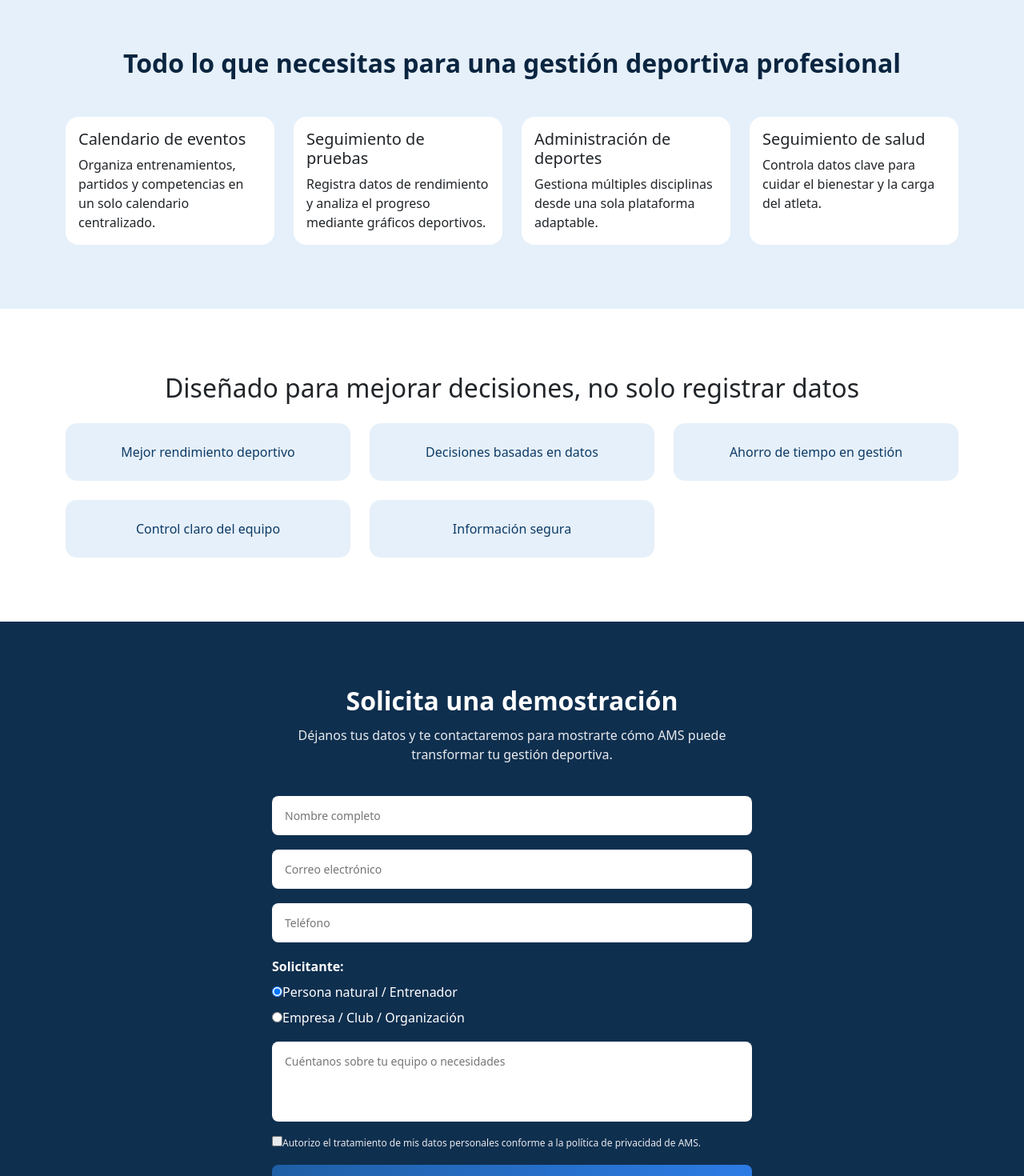
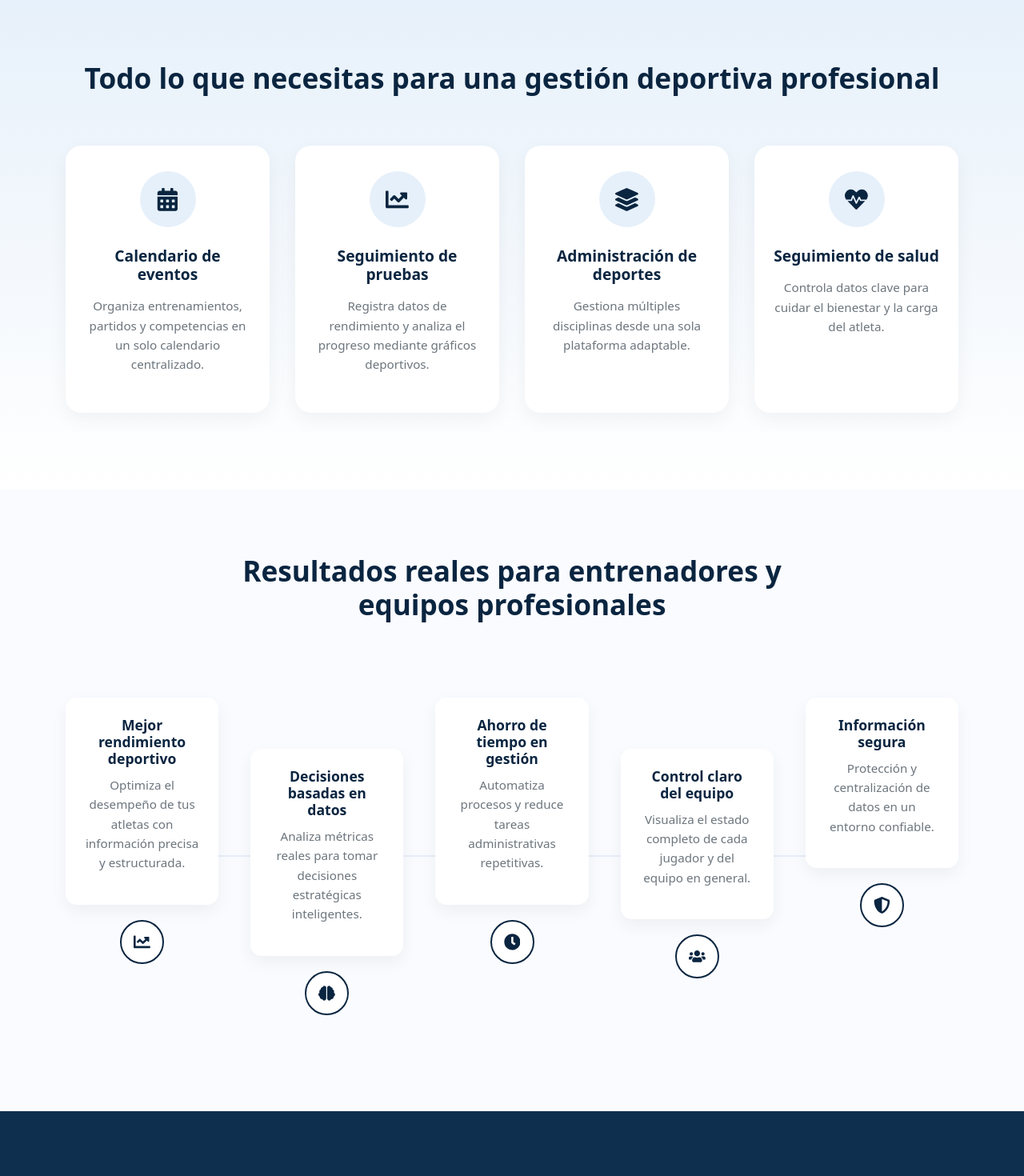
Before and after one commit to Juanes2192/FenixHealth, a React (Vite) app in the folder client/: page / in a window 1280 px wide. Shown: the part 780-2250 px from the top of the page at 80% size. Built offline with nearby package versions, Linux system fonts and the light colour scheme; no server answers.

Commit message:
Landing....

```diff
--- a/client/src/pages/public/landing/Benefits.jsx
+++ b/client/src/pages/public/landing/Benefits.jsx
@@ -1,32 +1,68 @@
-import { Container, Row, Col } from "react-bootstrap";
+import {
+  FaChartLine,
+  FaBrain,
+  FaClock,
+  FaUsers,
+  FaShieldAlt,
+} from "react-icons/fa";
 import styles from "./Benefits.module.css";
 
 export default function Benefits() {
   const benefits = [
-        "Mejor rendimiento deportivo",
-        "Decisiones basadas en datos",
-        "Ahorro de tiempo en gestión",
-        "Control claro del equipo",
-        "Información segura",
+    {
+      icon: <FaChartLine />,
+      title: "Mejor rendimiento deportivo",
+      text: "Optimiza el desempeño de tus atletas con información precisa y estructurada.",
+    },
+    {
+      icon: <FaBrain />,
+      title: "Decisiones basadas en datos",
+      text: "Analiza métricas reales para tomar decisiones estratégicas inteligentes.",
+    },
+    {
+      icon: <FaClock />,
+      title: "Ahorro de tiempo en gestión",
+      text: "Automatiza procesos y reduce tareas administrativas repetitivas.",
+    },
+    {
+      icon: <FaUsers />,
+      title: "Control claro del equipo",
+      text: "Visualiza el estado completo de cada jugador y del equipo en general.",
+    },
+    {
+      icon: <FaShieldAlt />,
+      title: "Información segura",
+      text: "Protección y centralización de datos en un entorno confiable.",
+    },
   ];
 
   return (
     <section id="beneficios" className={styles.section}>
-            <Container>
-                <h2 className={`${styles.title} text-center mb-4`}>
-                    Diseñado para mejorar decisiones, no solo registrar datos
-                </h2>
+      <div className="container">
+        <div className={styles.header}>
+          <h2>Resultados reales para entrenadores y equipos profesionales</h2>
+        </div>
 
-                <Row className="g-4">
-                    {benefits.map((benefit, index) => (
-                        <Col md={4} key={index}>
-                            <div className={styles.box}>
-                                {benefit}
+        <div className={styles.timeline}>
+          {benefits.map((item, index) => (
+            <div
+              key={index}
+              className={`${styles.item} ${
+                index % 2 === 0 ? styles.top : styles.bottom
+              }`}
+            >
+              <div className={styles.content}>
+                <h3>{item.title}</h3>
+                <p>{item.text}</p>
               </div>
-                        </Col>
+
+              <div className={styles.node}>
+                {item.icon}
+              </div>
+            </div>
           ))}
-                </Row>
-            </Container>
+        </div>
+      </div>
     </section>
   );
 }
--- a/client/src/pages/public/landing/Benefits.module.css
+++ b/client/src/pages/public/landing/Benefits.module.css
@@ -1,13 +1,165 @@
 .section {
   padding: 5rem 0;
-  background-color: #ffffff;
+  background: #f9fbff;
 }
 
-.box {
-  background-color: var(--blue-light);
+/* =========================
+   HEADER
+========================= */
+
+.header {
+  text-align: center;
+  margin-bottom: 3.5rem;
+}
+
+.header h2 {
+  font-size: 2.2rem;
+  font-weight: 700;
+  color: var(--blue-dark);
+  max-width: 750px;
+  margin: 0 auto;
+}
+
+/* =========================
+   TIMELINE WRAPPER
+========================= */
+
+.timeline {
+  position: relative;
+  display: flex;
+  justify-content: space-between;
+  align-items: flex-start;
+  gap: 2.5rem; /* más aire lateral */
+  padding: 2.5rem 0;
+}
+
+/* Línea horizontal central (más sutil) */
+.timeline::before {
+  content: "";
+  position: absolute;
+  top: 50%;
+  left: 0;
+  width: 100%;
+  height: 2px; /* más fina */
+  background: #e5edf7; /* más suave */
+  transform: translateY(-50%);
+  z-index: 0;
+}
+
+/* =========================
+   ITEM
+========================= */
+
+.item {
+  position: relative;
+  flex: 1;
+  text-align: center;
+  z-index: 1;
+  display: flex;
+  flex-direction: column;
+  align-items: center;
+}
+
+/* Alternancia arriba / abajo */
+.top {
+  justify-content: flex-start;
+}
+
+.bottom {
+  justify-content: flex-end;
+  margin-top: 4rem; /* más contraste zig-zag */
+}
+
+/* =========================
+   NODE (ICONO CIRCULAR)
+========================= */
+
+.node {
+  width: 55px;
+  height: 55px;
+  background: #ffffff;
+  border: 2px solid var(--blue-dark);
+  border-radius: 50%;
+  display: flex;
+  align-items: center;
+  justify-content: center;
+  font-size: 1.3rem;
+  color: var(--blue-dark);
+  margin-top: 1.2rem;
+  transition: all 0.3s ease;
+  z-index: 2;
+}
+
+.node:hover {
+  background: var(--blue-dark);
+  color: #ffffff;
+  transform: scale(1.08);
+}
+
+/* =========================
+   CONTENT BOX
+========================= */
+
+.content {
+  background: #ffffff;
   padding: 1.5rem;
   border-radius: 14px;
-  text-align: center;
-  font-weight: 500;
-  color: var(--blue-medium);
+  box-shadow: 0 8px 20px rgba(0, 0, 0, 0.05);
+  max-width: 300px; /* más ancho */
+  transition: all 0.3s ease;
 }
+
+.content:hover {
+  transform: translateY(-6px);
+  box-shadow: 0 15px 30px rgba(0, 0, 0, 0.08);
+}
+
+.content h3 {
+  font-size: 1.1rem;
+  font-weight: 600;
+  color: var(--blue-dark);
+  margin-bottom: 0.6rem;
+}
+
+.content p {
+  font-size: 0.95rem;
+  color: #6c757d;
+  line-height: 1.6;
+}
+
+/* =========================
+   RESPONSIVE (VERTICAL TIMELINE)
+========================= */
+
+@media (max-width: 992px) {
+  .timeline {
+    flex-direction: column;
+    align-items: center;
+    gap: 3rem;
+  }
+
+  /* Línea vertical */
+  .timeline::before {
+    width: 2px;
+    height: 100%;
+    left: 50%;
+    top: 0;
+    transform: translateX(-50%);
+  }
+
+  .item {
+    margin-bottom: 2rem;
+  }
+
+  .bottom {
+    margin-top: 0;
+  }
+
+  .content {
+    max-width: 100%;
+  }
+
+  .node {
+    margin-top: 1rem;
+  }
+}
--- a/client/src/pages/public/landing/CTA.jsx
+++ b/client/src/pages/public/landing/CTA.jsx
@@ -18,6 +18,8 @@ const CTA = () => {
 
   const handleChange = (e) => {
     const { name, value, type, checked } = e.target;
+
+    setResponseMessage(null);
 
     setForm((prev) => ({
       ...prev,
@@ -60,14 +62,17 @@ const CTA = () => {
         acceptPolicy: false,
       });
     } catch (error) {
-      setResponseMessage("Error al enviar la solicitud.");
+      setResponseMessage(
+        error.response?.data?.message ||
+        "Error al enviar la solicitud."
+      );
     } finally {
       setLoading(false);
     }
   };
 
   return (
-    <section className={styles.ctaSection}>
+    <section id="contacto" className={styles.ctaSection}>
       <div className={styles.wrapper}>
         <h2 className={styles.title}>Solicita una demostración</h2>
 
@@ -87,6 +92,8 @@ const CTA = () => {
             required
           />
 
+          {/* EMAIL + PHONE EN MISMA LÍNEA */}
+          <div className={styles.row}>
             <input
               className={styles.input}
               type="email"
@@ -99,12 +106,13 @@ const CTA = () => {
 
             <input
               className={styles.input}
-            type="text"
+              type="tel"
               name="phone"
               placeholder="Teléfono"
               value={form.phone}
               onChange={handleChange}
             />
+          </div>
 
           {/* SOLICITANTE */}
           <div className={styles.radioGroup}>
--- a/client/src/pages/public/landing/CTA.module.css
+++ b/client/src/pages/public/landing/CTA.module.css
@@ -1,3 +1,7 @@
+/* ==============================
+   CTA SECTION
+================================ */
+
 .ctaSection {
   background: #0f2f4f;
   padding: 80px 20px;
@@ -20,6 +24,10 @@
   opacity: 0.9;
 }
 
+/* ==============================
+   FORM
+================================ */
+
 .form {
   margin-top: 40px;
   display: flex;
@@ -27,25 +35,52 @@
   gap: 18px;
 }
 
-/* Inputs */
+/* ==============================
+   ROW (Email + Phone)
+================================ */
 
-.input {
+.row {
+  display: flex;
+  gap: 16px;
+}
+
+.row .input:first-child {
+  flex: 1.2;
+}
+
+.row .input:last-child {
+  flex: 0.8;
+}
+
+/* ==============================
+   INPUTS
+================================ */
+
+.input,
+.textarea {
   padding: 14px 16px;
   border-radius: 8px;
-  border: none;
+  border: 1px solid #d0d7e2;
   font-size: 14px;
+  background: #ffffff;
+  transition: 0.2s ease;
+}
+
+.input:focus,
+.textarea:focus {
+  outline: none;
+  border: 1px solid #2c7be5;
+  box-shadow: 0 0 0 2px rgba(44, 123, 229, 0.2);
 }
 
 .textarea {
-  padding: 14px 16px;
-  border-radius: 8px;
-  border: none;
-  font-size: 14px;
   min-height: 100px;
   resize: none;
 }
 
-/* Radio */
+/* ==============================
+   RADIO GROUP
+================================ */
 
 .radioGroup {
   text-align: left;
@@ -53,38 +88,102 @@
 
 .label {
   font-weight: 600;
+  margin-bottom: 8px;
+  display: block;
 }
 
 .radioOptions {
   display: flex;
   flex-direction: column;
-  gap: 8px;
+  gap: 12px;
   margin-top: 8px;
 }
 
-/* Policy */
+.radioOptions label {
+  display: flex;
+  align-items: center;
+  gap: 10px;
+  padding: 10px 12px;
+  border-radius: 8px;
+  background: rgba(255, 255, 255, 0.06);
+  cursor: pointer;
+  transition: 0.2s ease;
+}
+
+.radioOptions label:hover {
+  background: rgba(255, 255, 255, 0.12);
+}
+
+.radioOptions input[type="radio"] {
+  appearance: none;
+  width: 18px;
+  height: 18px;
+  border: 2px solid #2c7be5;
+  border-radius: 50%;
+  cursor: pointer;
+  transition: 0.2s;
+}
+
+.radioOptions input[type="radio"]:checked {
+  background-color: #2c7be5;
+  box-shadow: inset 0 0 0 4px #0f2f4f;
+}
+
+/* ==============================
+   POLICY CHECKBOX
+================================ */
 
 .policy {
-  font-size: 12px;
+  font-size: 13px;
   text-align: left;
-  opacity: 0.9;
 }
 
-/* Button */
+.policy label {
+  display: flex;
+  align-items: flex-start;
+  gap: 10px;
+  cursor: pointer;
+  line-height: 1.4;
+}
+
+.policy input[type="checkbox"] {
+  appearance: none;
+  width: 18px;
+  height: 18px;
+  border: 2px solid #2c7be5;
+  border-radius: 4px;
+  position: relative;
+  cursor: pointer;
+  transition: 0.2s;
+  margin-top: 2px;
+}
+
+.policy input[type="checkbox"]:checked {
+  background-color: #2c7be5;
+}
+
+.policy input[type="checkbox"]:checked::after {
+  content: "✓";
+  color: white;
+  font-size: 12px;
+  position: absolute;
+  top: -1px;
+  left: 3px;
+}
+
+/* ==============================
+   BUTTON
+================================ */
 
 .button {
   padding: 14px;
   border-radius: 8px;
   border: none;
-  background: linear-gradient(
-    90deg,
-    #1f5fa5,
-    #2c7be5
-  );
+  background: linear-gradient(90deg, #1f5fa5, #2c7be5);
   color: white;
   font-weight: 600;
   cursor: pointer;
-  transition: 0.3s;
+  transition: 0.3s ease;
 }
 
 .button:hover {
@@ -92,7 +191,15 @@
   opacity: 0.9;
 }
 
-/* Response */
+.button:disabled {
+  opacity: 0.6;
+  cursor: not-allowed;
+  transform: none;
+}
+
+/* ==============================
+   RESPONSE MESSAGE
+================================ */
 
 .response {
   margin-top: 10px;
--- a/client/src/pages/public/landing/Features.jsx
+++ b/client/src/pages/public/landing/Features.jsx
@@ -1,4 +1,9 @@
-import { Container, Row, Col, Card } from "react-bootstrap";
+import {
+  FaCalendarAlt,
+  FaChartLine,
+  FaLayerGroup,
+  FaHeartbeat
+} from "react-icons/fa";
 import styles from "./Features.module.css";
 import useScrollAnimation from "../../../hooks/useScrollAnimation";
 
@@ -7,46 +12,56 @@ export default function Features() {
 
   const features = [
     {
+      icon: <FaCalendarAlt />,
       title: "Calendario de eventos",
       text: "Organiza entrenamientos, partidos y competencias en un solo calendario centralizado.",
     },
     {
+      icon: <FaChartLine />,
       title: "Seguimiento de pruebas",
       text: "Registra datos de rendimiento y analiza el progreso mediante gráficos deportivos.",
     },
     {
+      icon: <FaLayerGroup />,
       title: "Administración de deportes",
       text: "Gestiona múltiples disciplinas desde una sola plataforma adaptable.",
     },
     {
+      icon: <FaHeartbeat />,
       title: "Seguimiento de salud",
       text: "Controla datos clave para cuidar el bienestar y la carga del atleta.",
     },
   ];
 
   return (
-    <section
-      id="servicios"
-      className={`${styles.section} fade-up`}
-    >
-      <Container>
-        <h2 className={`${styles.title} text-center`}>
+    <section id="servicios" className={`${styles.section} fade-up`}>
+      <div className="container"> {/* si ya tienes container global */}
+
+        <h2 className={styles.title}>
           Todo lo que necesitas para una gestión deportiva profesional
         </h2>
 
-        <Row className="g-4">
+        <div className={styles.grid}>
           {features.map((item, index) => (
-            <Col md={6} lg={3} key={index}>
-              <Card className={`${styles.card} h-100`}>
-                <Card.Body>
-                  <Card.Title>{item.title}</Card.Title>
-                  <Card.Text>{item.text}</Card.Text>
-                </Card.Body>
-              </Card>
-            </Col>
+            <div key={index} className={styles.card}>
+
+              <div className={styles.iconWrapper}>
+                {item.icon}
+              </div>
+
+              <h3 className={styles.cardTitle}>
+                {item.title}
+              </h3>
+
+              <p className={styles.cardText}>
+                {item.text}
+              </p>
+
+            </div>
           ))}
-        </Row>
-      </Container>
+        </div>
+
+      </div>
     </section>
   );
 }
--- a/client/src/pages/public/landing/Features.module.css
+++ b/client/src/pages/public/landing/Features.module.css
@@ -1,21 +1,85 @@
 .section {
-  padding: 5rem 0;
-  background-color: var(--blue-light);
+  padding: 6rem 0;
+  background: linear-gradient(
+    180deg,
+    var(--blue-light) 0%,
+    #ffffff 100%
+  );
 }
 
 .title {
+  text-align: center;
   color: var(--blue-dark);
-  font-weight: 600;
-  margin-bottom: 3rem;
+  font-weight: 700;
+  font-size: 2.2rem;
+  margin-bottom: 4rem;
 }
 
+/* =========================
+   GRID LAYOUT
+========================= */
+
+.grid {
+  display: grid;
+  gap: 2rem;
+  grid-template-columns: repeat(auto-fit, minmax(250px, 1fr));
+}
+
+/* =========================
+   CARD
+========================= */
+
 .card {
-  border: none;
-  border-radius: 16px;
-  transition: transform 0.3s ease, box-shadow 0.3s ease;
+  background: #ffffff;
+  border-radius: 20px;
+  padding: 2rem 1.5rem;
+  text-align: center;
+  transition: all 0.3s ease;
+  box-shadow: 0 8px 25px rgba(0, 0, 0, 0.05);
 }
 
 .card:hover {
-  transform: translateY(-6px);
-  box-shadow: 0 12px 30px rgba(0, 0, 0, 0.08);
+  transform: translateY(-10px);
+  box-shadow: 0 20px 45px rgba(0, 0, 0, 0.08);
 }
+
+/* =========================
+   ICON
+========================= */
+
+.iconWrapper {
+  width: 70px;
+  height: 70px;
+  margin: 0 auto 1.5rem auto;
+  border-radius: 50%;
+  background: var(--blue-light);
+  display: flex;
+  align-items: center;
+  justify-content: center;
+  font-size: 1.8rem;
+  color: var(--blue-dark);
+  transition: all 0.3s ease;
+}
+
+.card:hover .iconWrapper {
+  background: var(--blue-dark);
+  color: #ffffff;
+  transform: scale(1.1);
+}
+
+/* =========================
+   TEXT
+========================= */
+
+.cardTitle {
+  font-size: 1.2rem;
+  font-weight: 600;
+  color: var(--blue-dark);
+  margin-bottom: 1rem;
+}
+
+.cardText {
+  font-size: 0.95rem;
+  color: #6c757d;
+  line-height: 1.6;
+}
```
Lines whose indentation alone changed are shown as unchanged.
